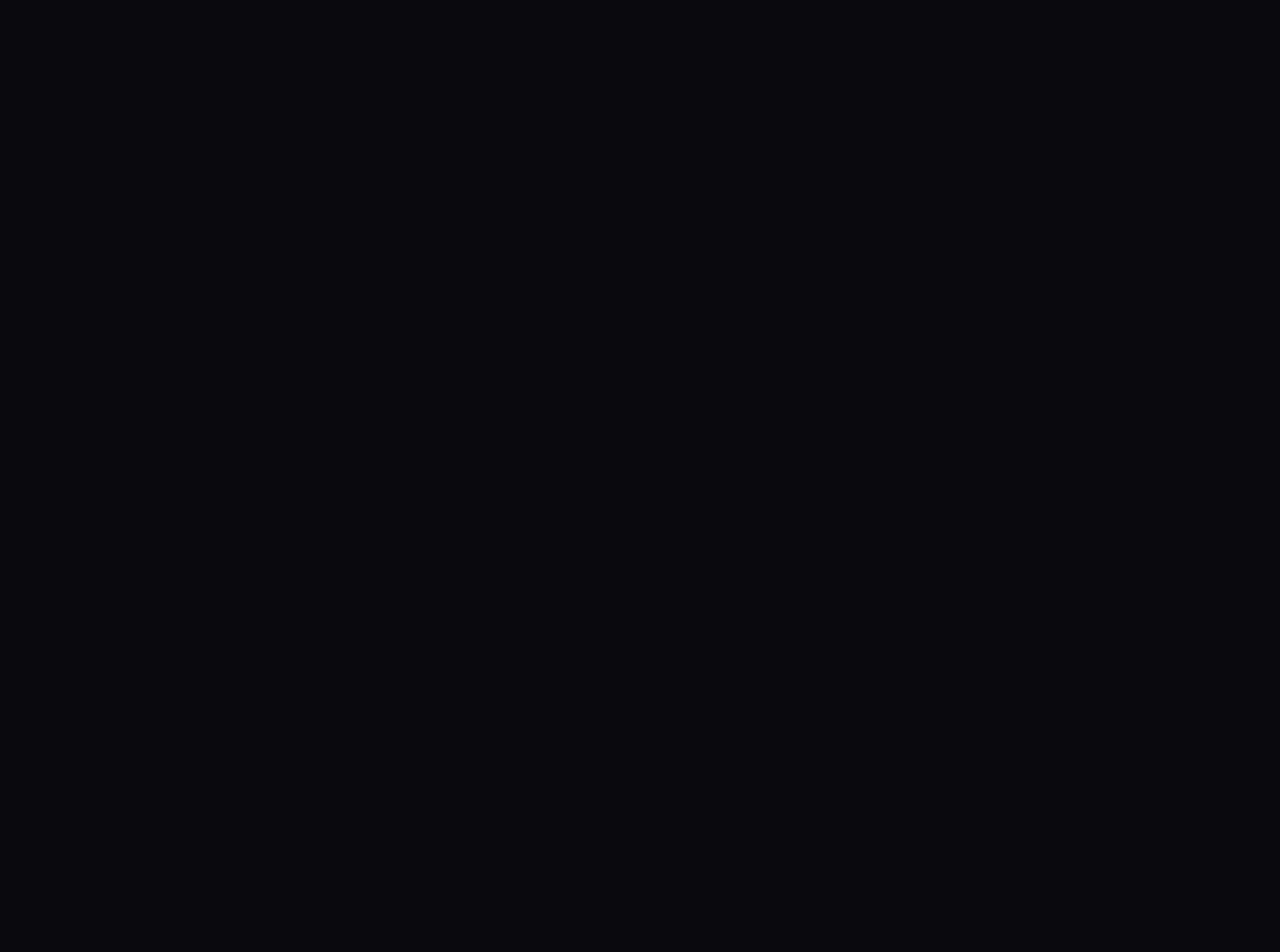
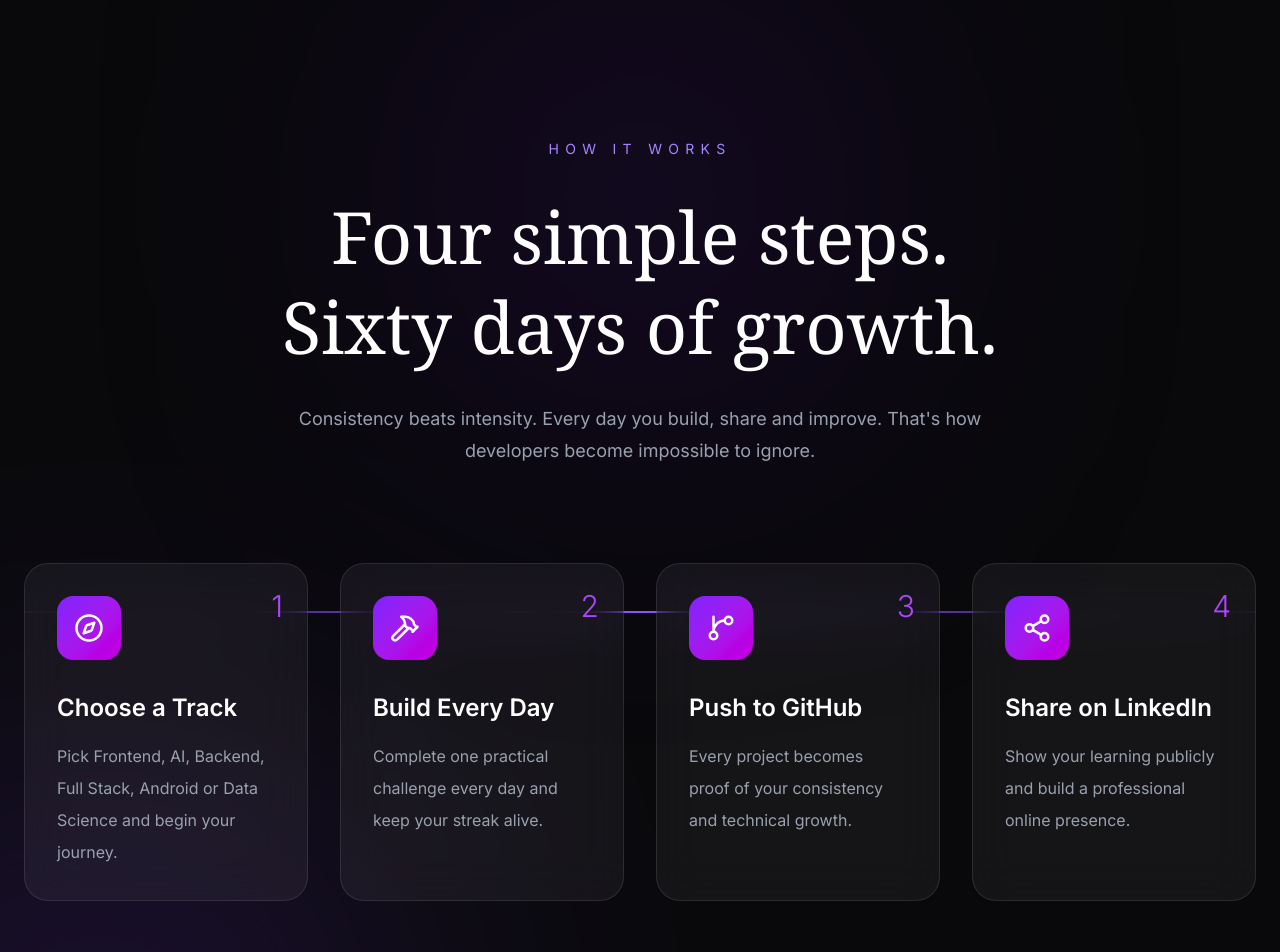
Before and after one commit to omkar-2225/ABTALKS-Hackathon-WebRedesign, a React (Vite) app: page / in a window 1280 px wide. Shown: the part 3840-4792 px from the top of the page. Before the commit the page ends 3835 px from the top, so only its background shows below. Built offline with nearby package versions, Linux system fonts and the light colour scheme.

Commit message:
feat: add ChallengeTracks and HowItWorks components to Landing page

```diff
--- a/src/components/ChallengeTracks/ChallengeTracks.jsx
+++ b/src/components/ChallengeTracks/ChallengeTracks.jsx
@@ -26,11 +26,11 @@ export default function ChallengeTracks() {
 
           <h2 className="mt-8 font-serif text-5xl text-white leading-tight lg:text-7xl">
 
-            Pick a track.
+            One challenge.
 
             <br />
 
-            Build every day.
+            Many paths.
 
           </h2>
 
--- /dev/null
+++ b/src/components/HowItWorks/HowItWorks.jsx
@@ -0,0 +1,75 @@
+import { motion } from "framer-motion";
+import StepCard from "./Steps.jsx";
+import steps from "./Steps.js";
+
+export default function HowItWorks() {
+  return (
+    <section className="py-36 relative overflow-hidden">
+
+      {/* Purple Glow */}
+
+      <div className="absolute left-1/2 top-0 h-[400px] w-[400px] -translate-x-1/2 rounded-full bg-violet-700/20 blur-[160px]" />
+
+      <div className="container-custom relative">
+
+        {/* Heading */}
+
+        <motion.div
+          initial={{opacity:0,y:30}}
+          whileInView={{opacity:1,y:0}}
+          viewport={{once:true}}
+          transition={{duration:.7}}
+          className="max-w-3xl mx-auto text-center"
+        >
+
+          <p className="uppercase tracking-[0.45em] text-violet-400 text-sm">
+
+            HOW IT WORKS
+
+          </p>
+
+          <h2 className="mt-8 font-serif text-5xl lg:text-7xl text-white leading-tight">
+
+            Four simple steps.
+
+            <br/>
+
+            Sixty days of growth.
+
+          </h2>
+
+          <p className="mt-8 text-lg text-gray-400 leading-8">
+
+            Consistency beats intensity.
+
+            Every day you build, share and improve.
+
+            That's how developers become impossible to ignore.
+
+          </p>
+
+        </motion.div>
+
+        {/* Timeline */}
+
+        <div className="hidden lg:block mt-24 relative">
+
+          <div className="absolute left-0 right-0 top-12 h-[2px] bg-gradient-to-r from-violet-600/20 via-violet-500 to-violet-600/20"/>
+
+        </div>
+
+        {/* Cards */}
+
+        <div className="mt-20 grid gap-8 md:grid-cols-2 xl:grid-cols-4">
+
+          {steps.map(step=>(
+            <StepCard key={step.id} {...step}/>
+          ))}
+
+        </div>
+
+      </div>
+
+    </section>
+  );
+}
--- /dev/null
+++ b/src/components/HowItWorks/Steps.js
@@ -0,0 +1,39 @@
+import {
+  Compass,
+  Hammer,
+  GitBranch,
+  Share2,
+} from "lucide-react";
+
+const steps = [
+  {
+    id: 1,
+    icon: Compass,
+    title: "Choose a Track",
+    description:
+      "Pick Frontend, AI, Backend, Full Stack, Android or Data Science and begin your journey.",
+  },
+  {
+    id: 2,
+    icon: Hammer,
+    title: "Build Every Day",
+    description:
+      "Complete one practical challenge every day and keep your streak alive.",
+  },
+  {
+    id: 3,
+    icon: GitBranch,
+    title: "Push to GitHub",
+    description:
+      "Every project becomes proof of your consistency and technical growth.",
+  },
+  {
+    id: 4,
+    icon: Share2,
+    title: "Share on LinkedIn",
+    description:
+      "Show your learning publicly and build a professional online presence.",
+  },
+];
+
+export default steps;
--- /dev/null
+++ b/src/components/HowItWorks/Steps.jsx
@@ -0,0 +1,38 @@
+import { motion } from "framer-motion";
+
+export default function StepCard({
+  icon: Icon,
+  title,
+  description,
+  id,
+}) {
+  return (
+    <motion.div
+      whileHover={{
+        y: -8,
+      }}
+      transition={{
+        duration: .3,
+      }}
+      className="relative rounded-3xl border border-white/10 bg-white/5 backdrop-blur-xl p-8 group"
+    >
+      <div className="absolute right-6 top-6 text-3xl font-light text-purple-500">
+        {id}
+      </div>
+
+      <div className="w-16 h-16 rounded-2xl bg-gradient-to-br from-violet-600 to-fuchsia-600 flex items-center justify-center">
+
+        <Icon size={30} className="text-white"/>
+
+      </div>
+
+      <h3 className="mt-8 text-2xl text-white font-semibold">
+        {title}
+      </h3>
+
+      <p className="mt-4 text-gray-400 leading-8">
+        {description}
+      </p>
+    </motion.div>
+  );
+}
--- a/src/pages/Landing.jsx
+++ b/src/pages/Landing.jsx
@@ -3,6 +3,7 @@ import Hero from "../components/Hero/Hero";
 import QuoteDivider from "../components/QuoteDivider/QuoteDivider";
 import Stats from "../components/Stats/Stats";
 import ChallengeTracks from "../components/ChallengeTracks/ChallengeTracks";
+import HowItWorks from "../components/HowItWorks/HowItWorks";
 
 export default function Landing() {
   return (
@@ -19,6 +20,7 @@ export default function Landing() {
       <QuoteDivider />
       <Stats />
       <ChallengeTracks />
+      <HowItWorks />
     </main>
   );
 }
```
